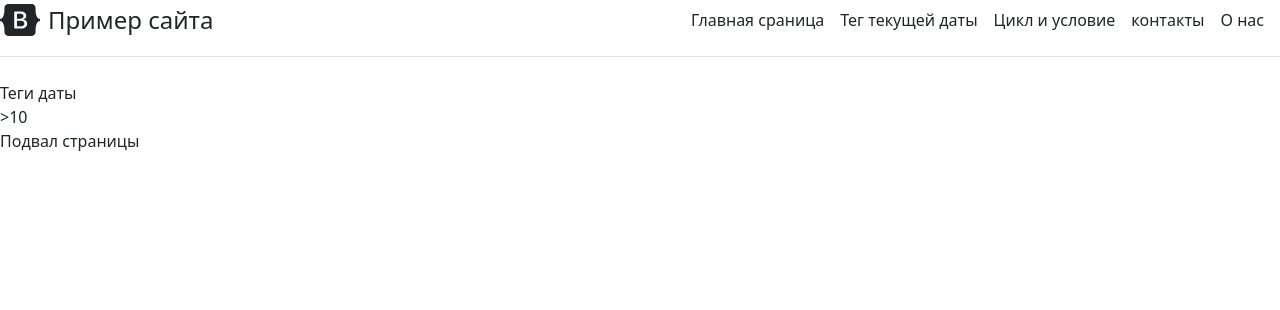
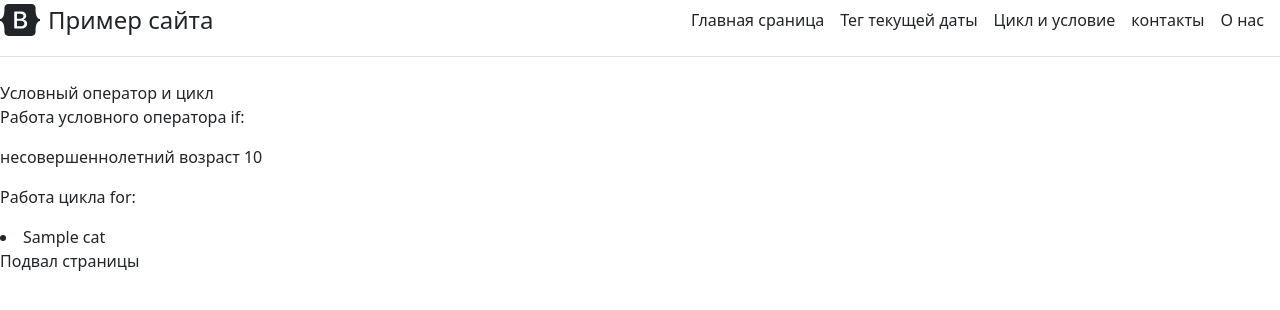
Before and after one commit to ilnar1995/django-course, a Django app: template taskmanager/main/templates/main/for_and_if.html in a window 1280 px wide. Shown: the top 310 px of the page. Run offline with Django 4.2, Linux system fonts and the light colour scheme; the template is opened without the code that fills it: most values are stand-ins (such as "Sample title", 1, 10 or a date in 2020).

Commit message:
second cimmit

```diff
--- a/taskmanager/main/templates/main/about.html
+++ b/taskmanager/main/templates/main/about.html
@@ -1,4 +1,5 @@
 {% extends "main/contact.html" %}
+{% block title %}О нас{% endblock title %}
 {% block header %}Контактные данные (Обновленные){% endblock header %}
 {% block about %}
 <h1>Эта страница унаследована от страницы "контакты"</h1>
--- a/taskmanager/main/templates/main/base.html
+++ b/taskmanager/main/templates/main/base.html
@@ -14,7 +14,7 @@
 </head>
 <body>
     <div class="d-flex flex-column flex-md-row align-items-center pb-3 mb-4 border-bottom">
-        <a href="/project/" class="d-flex align-items-center text-dark text-decoration-none">    <!-- обащение к ссылке напрямую (не через имя ссылки) -->
+        <a href="/main_project/" class="d-flex align-items-center text-dark text-decoration-none">    <!-- обащение к ссылке напрямую (не через имя ссылки) -->
           <svg xmlns="http://www.w3.org/2000/svg" width="40" height="32" class="me-2" viewBox="0 0 118 94" role="img"><title>Bootstrap</title><path fill-rule="evenodd" clip-rule="evenodd" d="M24.509 0c-6.733 0-11.715 5.893-11.492 12.284.214 6.14-.064 14.092-2.066 20.577C8.943 39.365 5.547 43.485 0 44.014v5.972c5.547.529 8.943 4.649 10.951 11.153 2.002 6.485 2.28 14.437 2.066 20.577C12.794 88.106 17.776 94 24.51 94H93.5c6.733 0 11.714-5.893 11.491-12.284-.214-6.14.064-14.092 2.066-20.577 2.009-6.504 5.396-10.624 10.943-11.153v-5.972c-5.547-.529-8.934-4.649-10.943-11.153-2.002-6.484-2.28-14.437-2.066-20.577C105.214 5.894 100.233 0 93.5 0H24.508zM80 57.863C80 66.663 73.436 72 62.543 72H44a2 2 0 01-2-2V24a2 2 0 012-2h18.437c9.083 0 15.044 4.92 15.044 12.474 0 5.302-4.01 10.049-9.119 10.88v.277C75.317 46.394 80 51.21 80 57.863zM60.521 28.34H49.948v14.934h8.905c6.884 0 10.68-2.772 10.68-7.727 0-4.643-3.264-7.207-9.012-7.207zM49.948 49.2v16.458H60.91c7.167 0 10.964-2.876 10.964-8.281 0-5.406-3.903-8.178-11.425-8.178H49.948z" fill="currentColor"></path></svg>
           <span class="fs-4"><ya-tr-span data-index="0-0" data-translated="true" data-source-lang="en" data-target-lang="ru" data-value="Pricing example" data-translation="Пример сайта" data-type="trSpan">Пример сайта</ya-tr-span></span>
         </a>
--- a/taskmanager/main/templates/main/contact.html
+++ b/taskmanager/main/templates/main/contact.html
@@ -1,5 +1,5 @@
 {% extends "main/base.html" %}
-{% block title %}Index{% endblock title %}
+{% block title %}Контакты{% endblock title %}
 {% block header %}Контактные данные компании{% endblock header %}
 {% block content %}
 Интеллектуальные программные системы
--- a/taskmanager/main/templates/main/date.html
+++ b/taskmanager/main/templates/main/date.html
@@ -1,5 +1,5 @@
 {% extends "main/base.html" %}
-{% block title %}Index{% endblock title %}
+{% block title %}Даты{% endblock title %}
 {% block header %}Теги даты{% endblock header %}
 {% block content %}
 
--- a/taskmanager/main/templates/main/for_and_if.html
+++ b/taskmanager/main/templates/main/for_and_if.html
@@ -1,7 +1,19 @@
 {% extends "main/base.html" %}
-{% block title %}Index{% endblock title %}
-{% block header %}Теги даты{% endblock header %}
+{% block title %}цикл и условие{% endblock title %}
+{% block header %}Условный оператор и цикл{% endblock header %}
 {% block content %}
->{{ data.age }}
 
+<p>Работа условного оператора if:</p>
+{% if data.age > 65 %}
+<p>пенсионный возраст {{data.age}}</p>
+{% elif data.age >= 18 %}
+<p>приемлмый возраст {{data.age}}</p>
+{% else %}
+<p>несовершеннолетний возраст {{data.age}}</p>
+{% endif %}
+
+<p>Работа цикла for:</p>
+{% for i in cat %}
+<li>{{i}}</li>
+{% endfor %}
 {% endblock content %}
--- a/taskmanager/main/templates/main/index.html
+++ b/taskmanager/main/templates/main/index.html
@@ -1,6 +1,6 @@
 {% extends "main/base.html" %}
 {% load static%}
-{% block title %}Index{% endblock title %}
+{% block title %}Главная стр{% endblock title %}
 {% block header %}Главная страница{% endblock header %}
 {% block content %}
 <div class="container">{{header}}</div>
--- a/taskmanager/main/views.py
+++ b/taskmanager/main/views.py
@@ -11,7 +11,7 @@ def index(request):
         data = { "header": header, "langs": langs, "user": user, "address": addr}
         return render(request, "main/index.html", context=data)
 def link(request):
-    data = {"age" : 50}
+    data = {"age" : 80}
     cat = ["Ноутбуки", "Принтеры", "Сканеры", "диски", "Шнуры"]
     return render(request, "main/for_and_if.html", context={"data":data,"cat":cat})
 #def link(request):
@@ -19,7 +19,7 @@ def link(request):
 def contact(request):
     return render(request, "main/contact.html")
 def contact1(request):           #временная переадресация
-    return HttpResponseRedirect("/project/contact/")
+    return HttpResponseRedirect("/main_project/contact/")
 def products(request1, productid=1):
     category=request1.GET.get("cat", "")
     output = "<h2>Продукт № {0} Категория: {1} </h2>".format(productid,category)
--- a/taskmanager/taskmanager/urls.py
+++ b/taskmanager/taskmanager/urls.py
@@ -21,5 +21,5 @@ from django.conf.urls.static import static              # для добавле
 
 urlpatterns = [
     path('admin/', admin.site.urls),                    # в нашем случае маршрут 'admin/' будет обрабатываться методом admin.site.urls
-    path('project/', include('main.urls'))
+    path('main_project/', include('main.urls'))
 ] + static(settings.STATIC_URL, document_root=settings.STATIC_ROOT)   # добавления статических файлов css и тд.
```
